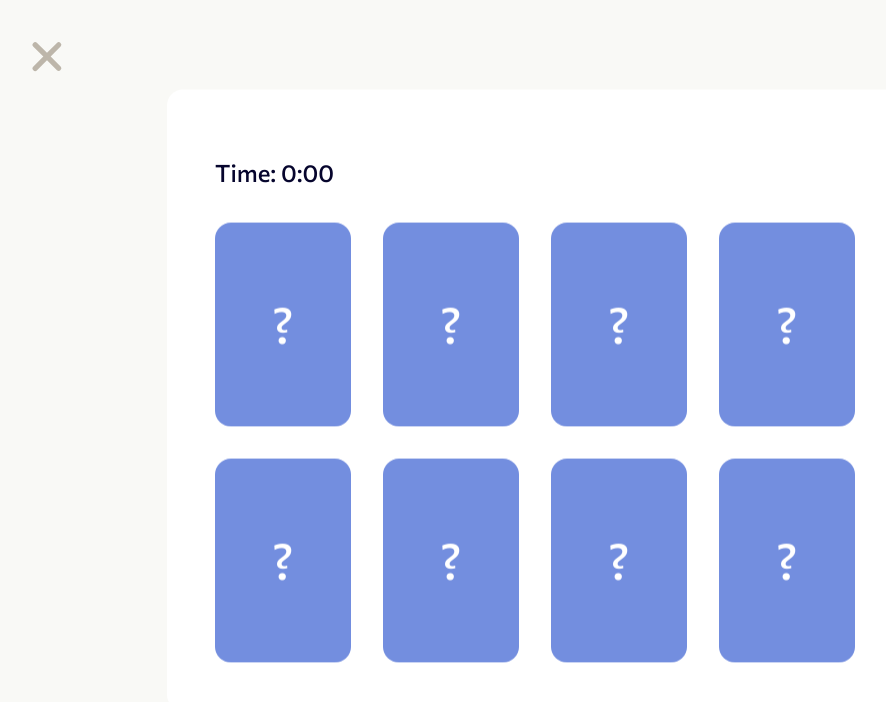
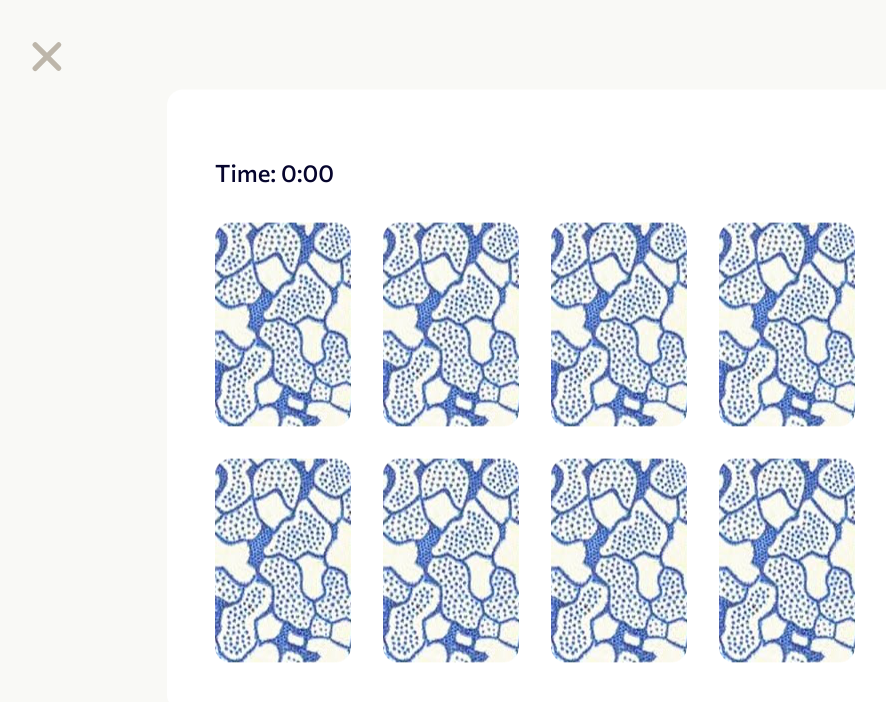
Before and after one commit to joysudo/logic-lab, a React (Vite) app: page /matching in a window 1280 px wide. Shown: the top 702 px of the page, without its empty margins (105-991 px from the left). Built offline with nearby package versions, Linux system fonts and the light colour scheme.

Commit message:
Style matching cards

```diff
--- a/src/css/matching.css
+++ b/src/css/matching.css
@@ -51,7 +51,7 @@
 }
 
 .matching-card-front {
-  background-color: #738edf;
+  background-image: url('/images/sample-card-back.png');
   color: white;
   font-size: 3rem;
   font-weight: 500;
--- a/src/pages/Extension.jsx
+++ b/src/pages/Extension.jsx
@@ -25,7 +25,9 @@ export default function Extension() {
                     <button className="about-button">
                             SEE THE CODE
                         </button>
-
+                    <a href="https://github.com/joysudo/logic-lab"> <button className="about-button">
+                            LOOK AT THE WEBSITE ON GITHUB
+                        </button> </a>
             </section>
         </>
     );
--- a/src/pages/games/Matching.jsx
+++ b/src/pages/games/Matching.jsx
@@ -104,7 +104,7 @@ export default function Matching() {
                 onClick={() => handleCardClick(card.id)}
                 className={`matching-card ${flipped.includes(card.id) || matched.includes(card.id) ? "matching-card-flipped" : ""}`}
               >
-                <div className="matching-card-front" >?</div> {/* style={{display: matched.includes(card.id) ? 'none' : undefined }} */}
+                <div className="matching-card-front" ></div> {/* style={{display: matched.includes(card.id) ? 'none' : undefined }} */}
                 <div className={`matching-card-back ${matched.includes(card.id) && 'matching-card-matched'}`}>{card.content}<p className="matching-card-type">{card.type}</p></div>
               </div>
             ))}
```
